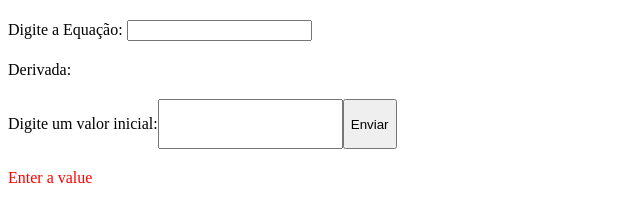
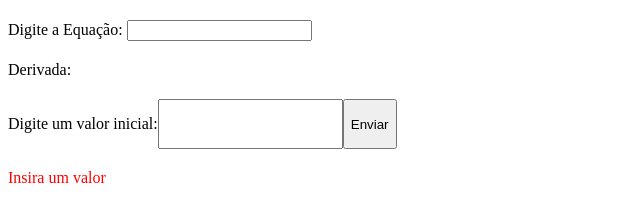
Before and after one commit to vicfelipe/newton-raphson, a plain HTML site: page index.html in a window 1280 px wide. Both pictures are taken after a click on the button "Enviar". Shown: the full height of the page, 0-640 px from the left. Drawn offline with nearby package versions, Linux system fonts and the light colour scheme.

Commit message:
update textos

```diff
--- a/index.html
+++ b/index.html
@@ -42,12 +42,12 @@
     <svg></svg>
   </div>
   <script>
-    // Setup chart dimensions and margins
+    // Configura grafico, dimensões e margem
     const margin = { top: 20, right: 20, bottom: 20, left: 20 };
     const width = 500 - margin.left - margin.right;
     const height = 300 - margin.top - margin.bottom;
 
-    // Define the equation and its derivative in the global scope
+    // Define as equações em escopo global
     let f;
     let derivative;
     let svg;
@@ -60,11 +60,11 @@
 
       document.getElementById("derivada").innerText = derivative;
 
-      // Setup scales - notice no domain, we'll do that on chart render
+      // Configura o gráfico e seta o domínio de acordo com os limites da função
       x = d3.scaleLinear().range([0, width]);
       y = d3.scaleLinear().range([height, 0]);
 
-      // Setup line generator
+      // Configura o gerador da reta
       const line = d3
         .line()
         .x(function (d) {
@@ -81,7 +81,7 @@
         };
       });
 
-      // Get x,y extents
+      // Pega os valores de x e y
       const xMax = Math.abs(
         d3.max(data, function (d) {
           return d.x;
@@ -92,11 +92,11 @@
           return d.y;
         })
       );
-      // Set x,y domains
+      // Configura os valores do domínio para x e y
       x.domain([-xMax, xMax]);
       y.domain([-yMax, yMax]);
 
-      // Setup svg element
+      // Configura o elemento svg no d3
       svg = d3
         .select("svg")
         .attr("width", width + margin.left + margin.right)
@@ -112,7 +112,7 @@
           "translate(" + margin.left + ", " + margin.top + ")"
         );
 
-      // Create axes
+      // Cria os vertices
       svg
         .append("g")
         .attr("class", "axis axis--x")
@@ -125,15 +125,13 @@
         .attr("transform", "translate(" + width / 2 + ",0)")
         .call(d3.axisLeft(y));
 
-      // JOIN
+      // Desenha a reta
       const paths = svg.selectAll("path.line").data([data]);
 
-      // ENTER
       paths
         .enter()
         .append("path")
         .attr("class", "line")
-        // ENTER + UPDATE
         .transition()
         .duration(500)
         .attr("d", line);
@@ -146,7 +144,7 @@
     document.getElementById("start").onclick = (e) => {
       e.preventDefault();
       if (!window.val) {
-        document.getElementById("warning").innerHTML = "Enter a value";
+        document.getElementById("warning").innerHTML = "Insira um valor";
         return;
       } else {
         document.getElementById("warning").innerHTML = "";
@@ -166,12 +164,12 @@
     };
 
     const updateSvg = (val) => {
-      //  Construct all the different kinds of data required
+      //  Constroi os pontos e dados no grafico
       const circleData = [val, math.evaluate(f, { x: val })];
       const circles = svg.selectAll("circle").data([circleData]);
       const labels = svg.selectAll("text.dataPoints").data([circleData]);
 
-      //  Add the circles
+      //  Adiciona os pontos
       circles.exit().remove();
       circles
         .enter()
@@ -185,7 +183,7 @@
         })
         .attr("r", 5);
 
-      //  Add the labels
+      //  Adiciona os textos
       labels.exit().remove();
       labels
         .enter()
@@ -200,7 +198,7 @@
         })
         .text((d) => val);
 
-      //  Construct lineData and drop a vertical line from the point
+      //  Constroi os dados da reta baseado no primeiro ponto vertical
       const lineData = [
         { x: circleData[0], y: circleData[1] },
         { x: circleData[0], y: 0 },
@@ -224,8 +222,7 @@
         .style("stroke-width", 2)
         .style("stroke", "blue");
 
-      //  Construct slope-intercept form and draw straight line
-      //  tangential to point
+      //  Controi o ponto de tange baseado na reta da função
       const slope = derivative.evaluate({ x: val });
       const intercept = math.evaluate(f, { x: val });
       const d = d3.range(-100, 100, 0.01).map(function (v) {
```
